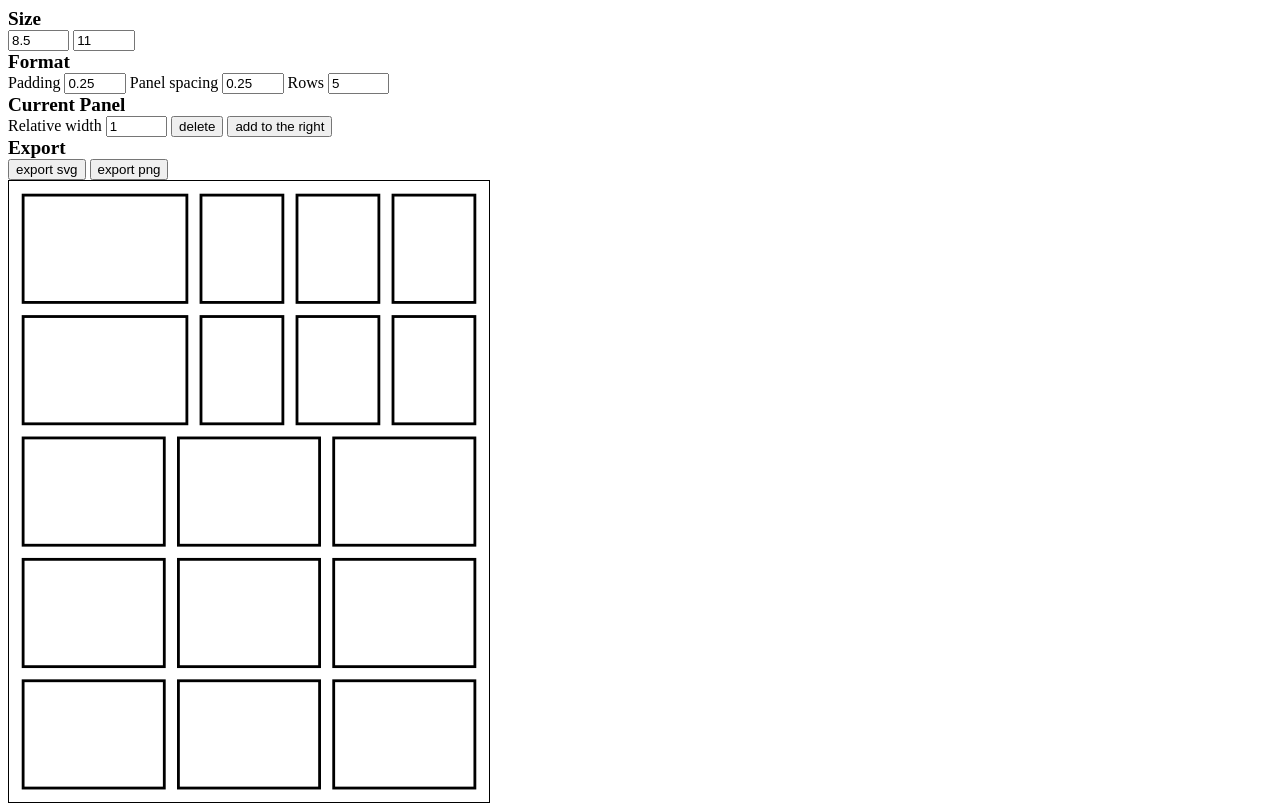
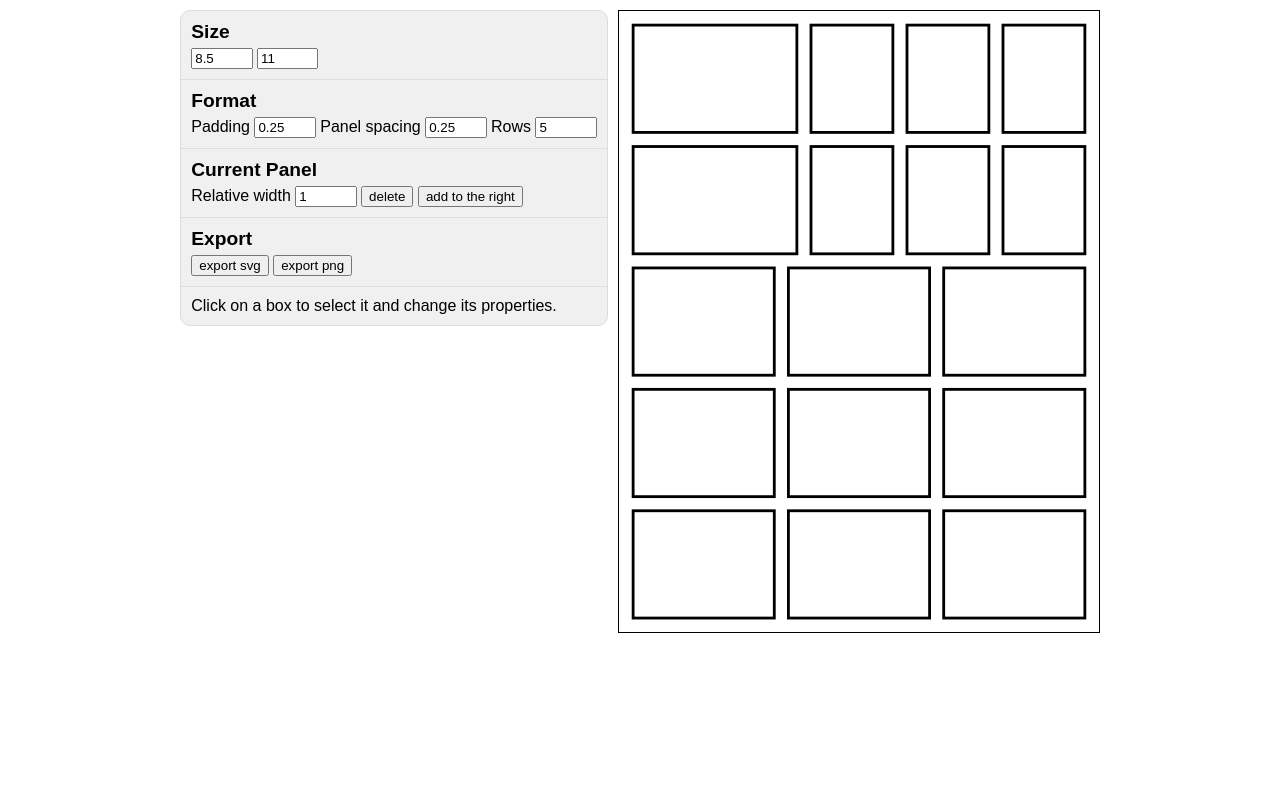
Before and after one commit to ProgrammingParadox/ComicTemplateMaker, a plain HTML site: page index.html in a window 1280 px wide. Drawn offline with Linux system fonts and the light colour scheme.

Commit message:
Some style

```diff
--- a/index.html
+++ b/index.html
@@ -9,7 +9,7 @@
 </head>
 
 <body>
-
+	<div id="page">
 		<div id="options">
 			<div id="option-size">
 				<div class="option-title">Size</div>
@@ -49,11 +49,16 @@
 					<button class="option-option" id="option-export-png">export png</button>
 				</div>
 			</div>
+
+			<div id="instructions">
+				Click on a box to select it and change its properties.
+			</div>
 		</div>
 
 		<svg id="canvas" viewBox="0 0 400 150" xmlns="http://www.w3.org/2000/svg">
 
 		</svg>
+	</div>
 
   <script src="script.js"></script>
 </body>
--- a/style.css
+++ b/style.css
@@ -1,6 +1,9 @@
-html {
+html, body {
   height: 100%;
   width: 100%;
+
+	margin: 0px;
+	padding: 0px;
 }
 
 #canvas {
@@ -11,9 +14,41 @@ html {
 	max-width: 30em;
 }
 
+#page {
+	padding: 10px;
+
+	display: flex;
+
+	flex-align: center;
+	justify-content: center;
+
+	gap: 10px;
+}
+
+#options {
+	background: #f0f0f0;
+
+	border: solid 1px #DDD;
+	border-radius: 10px;
+
+	width: fit-content;
+	height: fit-content;
+
+	font-family: sans-serif;
+}
+#options>* {
+	padding: 10px;
+
+	&:not(:last-child){
+		border-bottom: solid 1px #DDD;
+	}
+}
+
 .option-title {
 	font-size: 1.2em;
 	font-weight: bold;
+
+	margin-bottom: 5px;
 }
 
 input[type="number"] {
```
Lines whose indentation alone changed are shown as unchanged.
